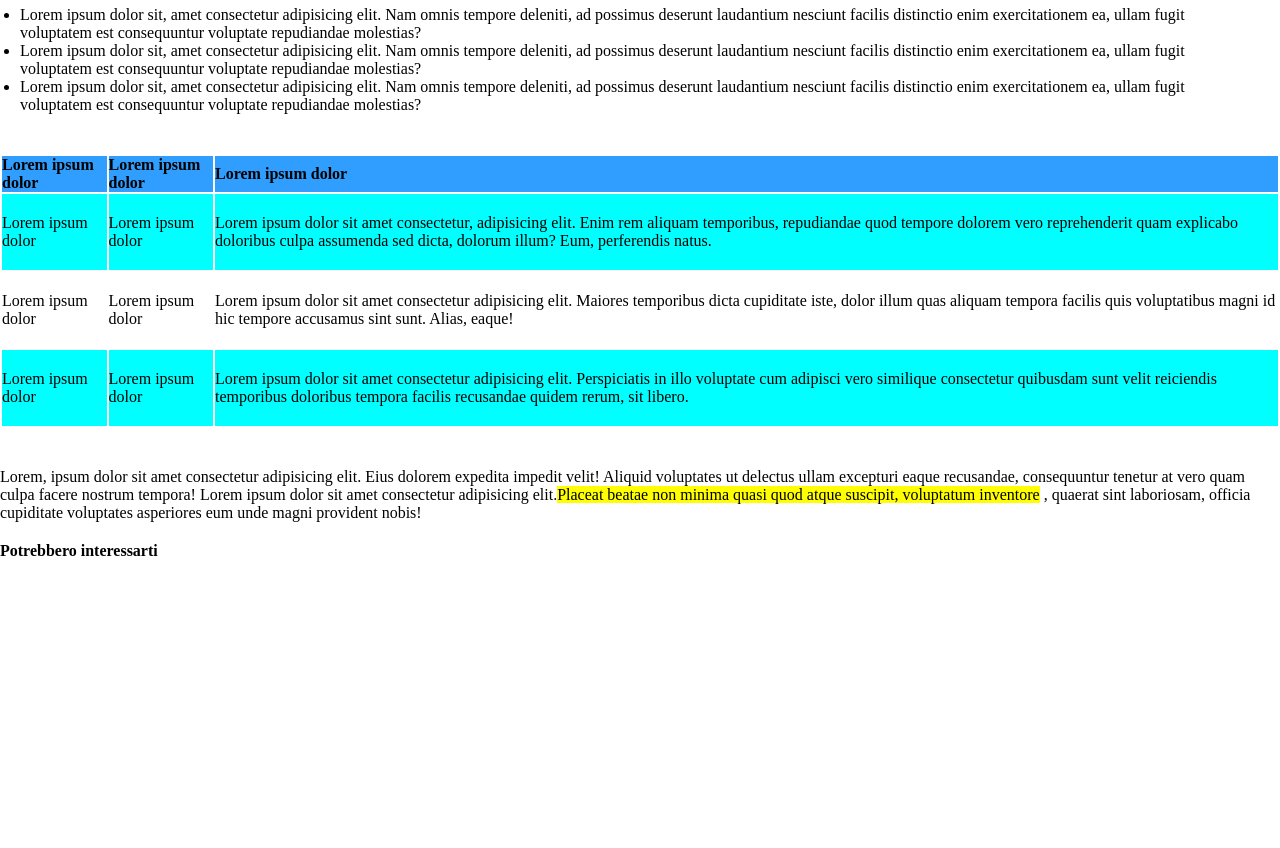
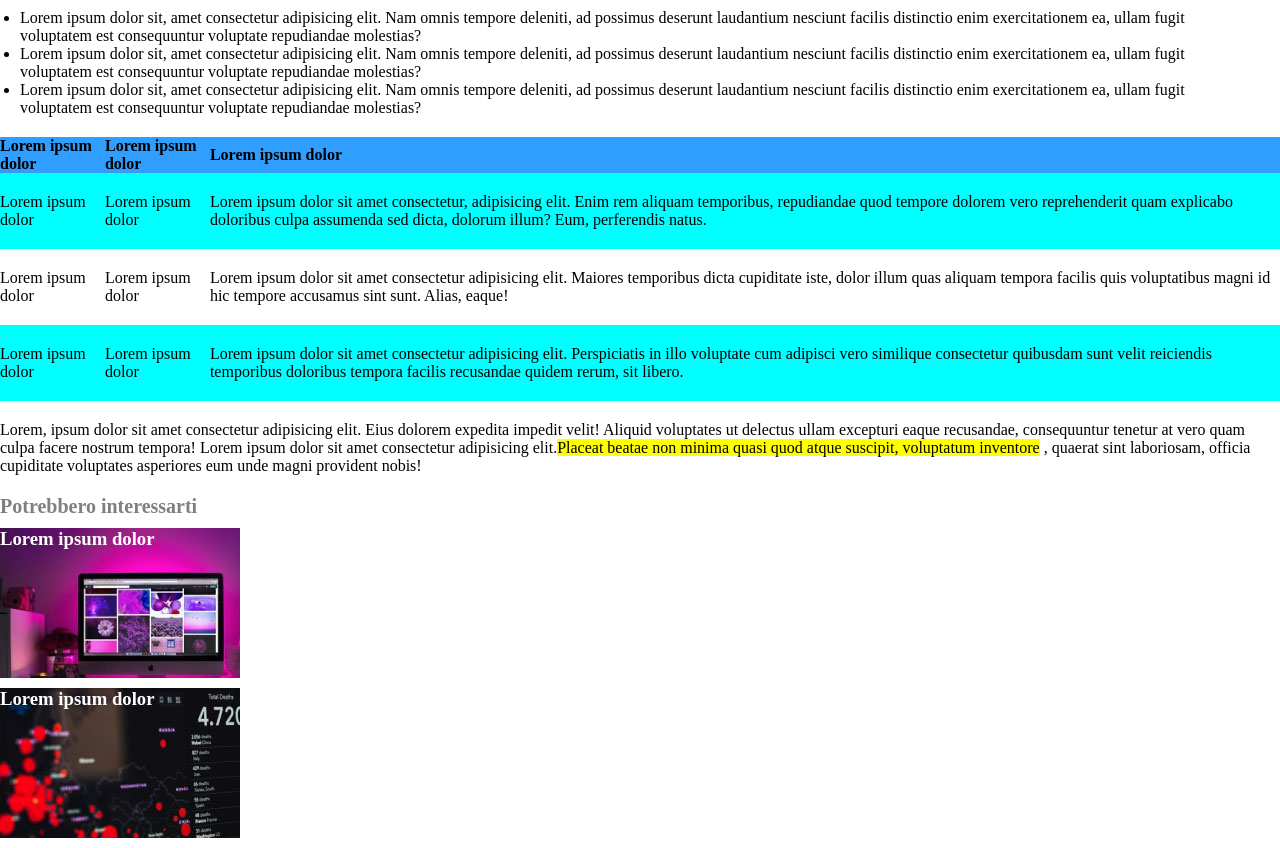
Before and after one commit to Anse98/html-css-booleaner, a plain HTML site: page index.html in a window 1280 px wide. Shown: the part 760-1608 px from the top of the page. Before the commit the page ends 1320 px from the top, so only its background shows below. Drawn offline with Linux system fonts and the light colour scheme.

Commit message:
Ritoccato e ADD - footer

```diff
--- a/css/style.css
+++ b/css/style.css
@@ -12,45 +12,71 @@ header {
   background-size: contain;
 }
 
-#logo-header {
+header #logo-header {
   width: 150px;
 }
 
-.container {
+main .container {
   padding: 20px 0;
 }
 
-#author-date {
+main p #author-date {
   color: hsl(0, 0%, 50%);
 }
 
- p > a{
+ main p > a{
   text-decoration: none;
 }
 
-#publication-date {
+main p #publication-date {
   font-size: 12px;
   color: hsl(0, 0%, 50%);
 }
 
-#unordered-list {
+main #unordered-list {
   padding: 20px;
 }
 
-table {
+main table {
   width: 100%;
   text-align: left;
   padding: 20px 0;
+  border-collapse: collapse;
 }
 
-#table-head {
+main #table-head {
   background-color:rgba(0, 136, 255, 0.814);
 }
 
-.table-body {
+main .table-body {
   background-color: aqua;
 }
 
-td {
+main td {
   padding: 20px 0;
 }
+
+footer p {
+  color: grey;
+  font-size: 20px;
+}
+
+footer #monitor {
+  background-image: url(../img/monitor.jpg);
+  background-repeat: no-repeat;
+}
+
+footer #graph {
+  background-image: url(../img/graph.jpg);
+  background-repeat: no-repeat;
+}
+
+footer .last-photo {
+  width: 240px;
+  height: 150px;
+  color: white;
+}
+
+footer h3 {
+  margin: 10px 0;
+}
--- a/index.html
+++ b/index.html
@@ -56,14 +56,14 @@
     <div id="container-table">
       <table>
 
-          <tr id="table-head">
+           <tr id="table-head">
             <th>Lorem ipsum dolor</th>
             <th>Lorem ipsum dolor</th>
-            <th>Lorem ipsum dolor</th>
+            <th >Lorem ipsum dolor</th>
           </tr>
 
-        <tr class="table-body">
-          <td>Lorem ipsum dolor</td>
+         <tr class="table-body">
+          <td >Lorem ipsum dolor</td>
           <td >Lorem ipsum dolor</td>
           <td >Lorem ipsum dolor sit amet consectetur, adipisicing elit. Enim rem aliquam temporibus, repudiandae quod tempore dolorem vero reprehenderit quam explicabo doloribus culpa assumenda sed dicta, dolorum illum? Eum, perferendis natus.</td>
         </tr>
@@ -90,11 +90,19 @@
     </div>
     <!-- Fine ultimo paragrafo -->
   </main>
-
+  <!-- Inizio footer -->
   <footer>
     <p>
      <strong>Potrebbero interessarti</strong>
     </p>
+    <h3 id="monitor" class="last-photo">
+      Lorem ipsum dolor
+    </h3>
+
+    <h3 id="graph" class="last-photo">
+      Lorem ipsum dolor
+    </h3>
   </footer>
+  <!-- Fine footer -->
 </body>
 </html>
```
